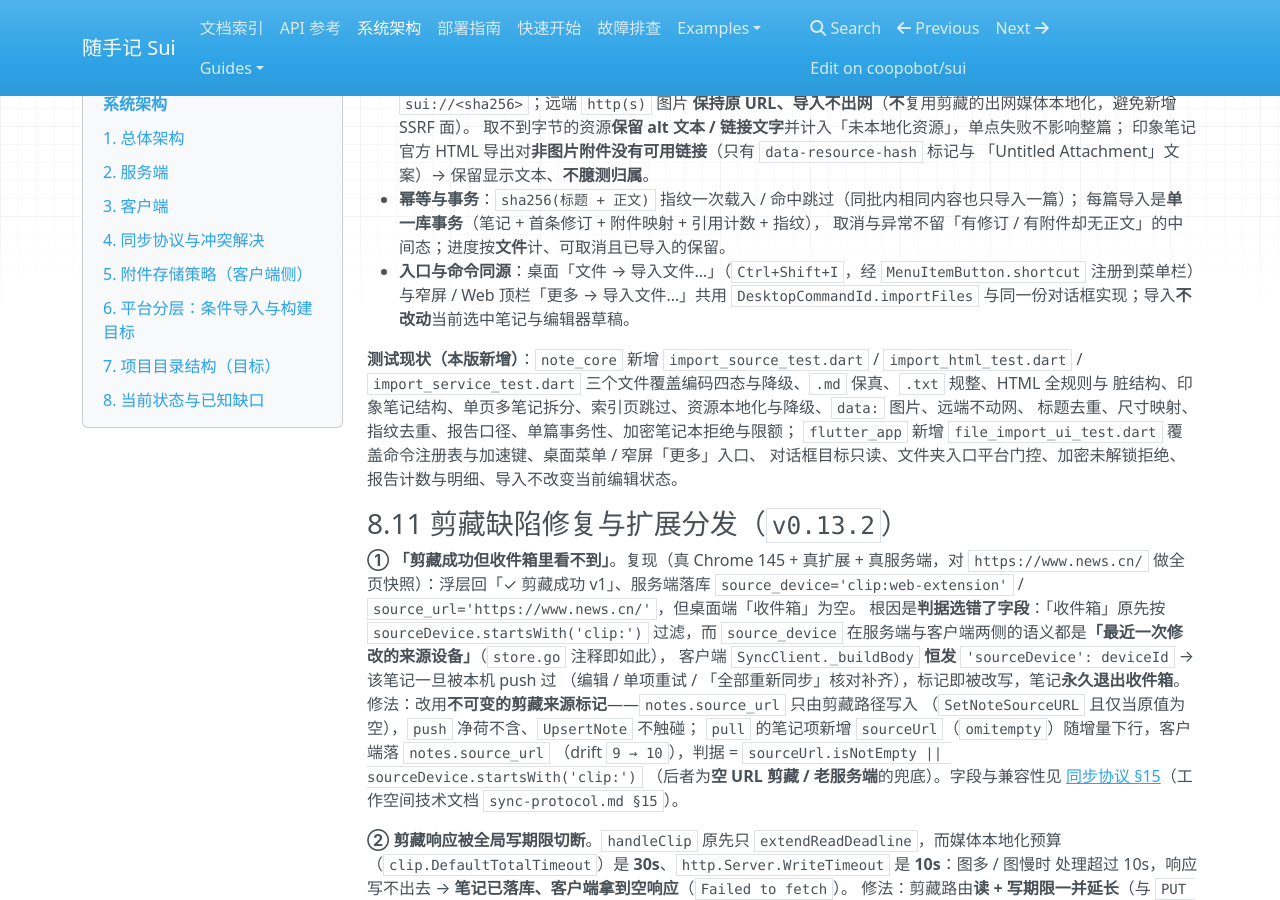
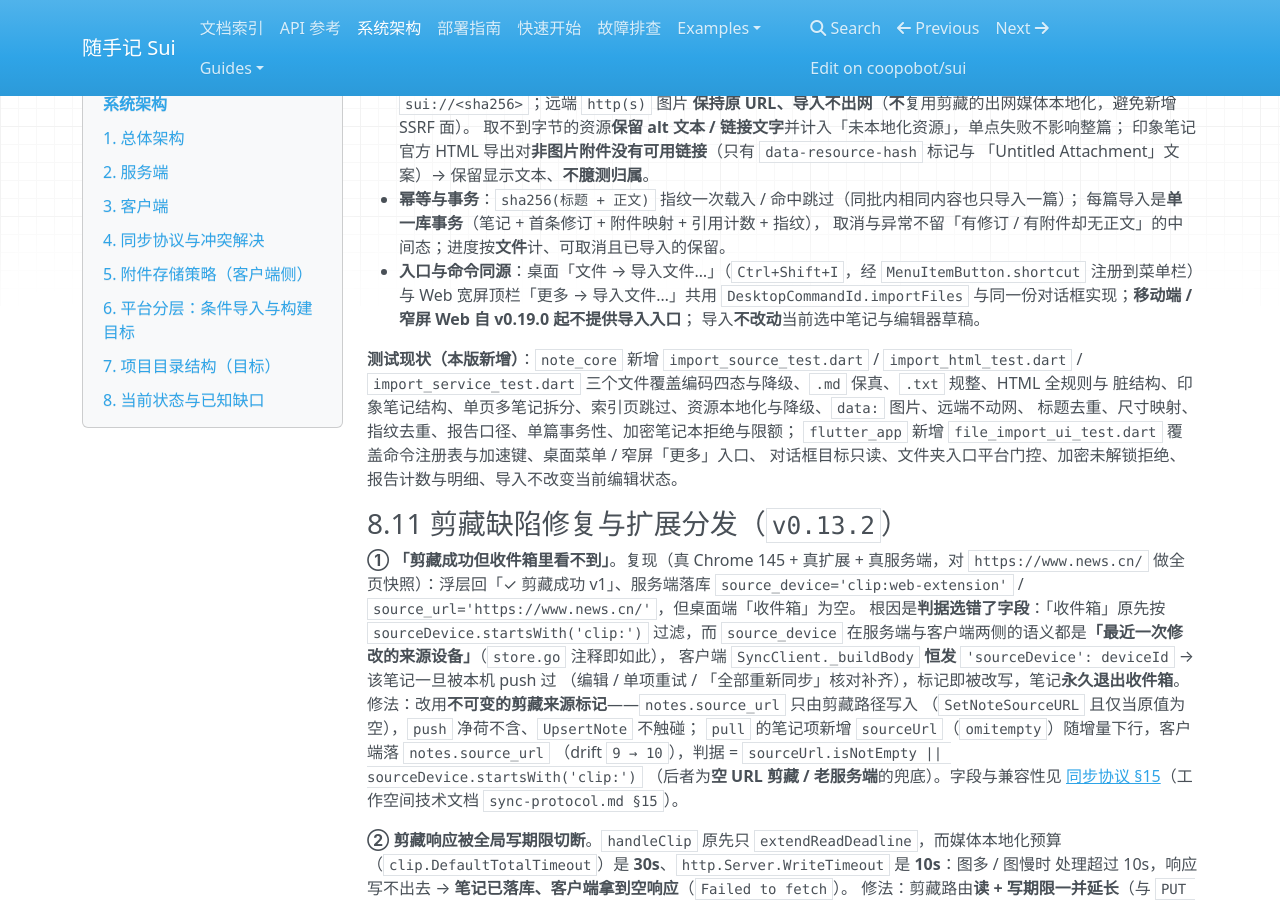
Before and after one commit to coopobot/sui, an MkDocs documentation site: the page built from docs/architecture.md, in a window 1280 px wide and 900 px high, scrolled down 22195 px. Built offline with MkDocs 1.6.1, drawn with Linux system fonts in a browser that asks for light colours; nearby versions of some CDN libraries.

Commit message:
docs: 更新我的页与移动端导入口径

```diff
--- a/docs/architecture.md
+++ b/docs/architecture.md
@@ -850,8 +850,9 @@ sui/
   每篇导入是**单一库事务**（笔记 + 首条修订 + 附件映射 + 引用计数 + 指纹），
   取消与异常不留「有修订 / 有附件却无正文」的中间态；进度按**文件**计、可取消且已导入的保留。
 - **入口与命令同源**：桌面「文件 → 导入文件…」（`Ctrl+Shift+I`，经 `MenuItemButton.shortcut`
-  注册到菜单栏）与窄屏 / Web 顶栏「更多 → 导入文件…」共用 `DesktopCommandId.importFiles`
-  与同一份对话框实现；导入**不改动**当前选中笔记与编辑器草稿。
+  注册到菜单栏）与 Web 宽屏顶栏「更多 → 导入文件…」共用 `DesktopCommandId.importFiles`
+  与同一份对话框实现；**移动端 / 窄屏 Web 自 v0.19.0 起不提供导入入口**；
+  导入**不改动**当前选中笔记与编辑器草稿。
 
 **测试现状（本版新增）**：`note_core` 新增 `import_source_test.dart` / `import_html_test.dart` /
 `import_service_test.dart` 三个文件覆盖编码四态与降级、`.md` 保真、`.txt` 规整、HTML 全规则与
```
Also changed, not shown: docs/guides/user-guide.md (+4 -3 lines), docs/index.md (+2 -1 lines).
